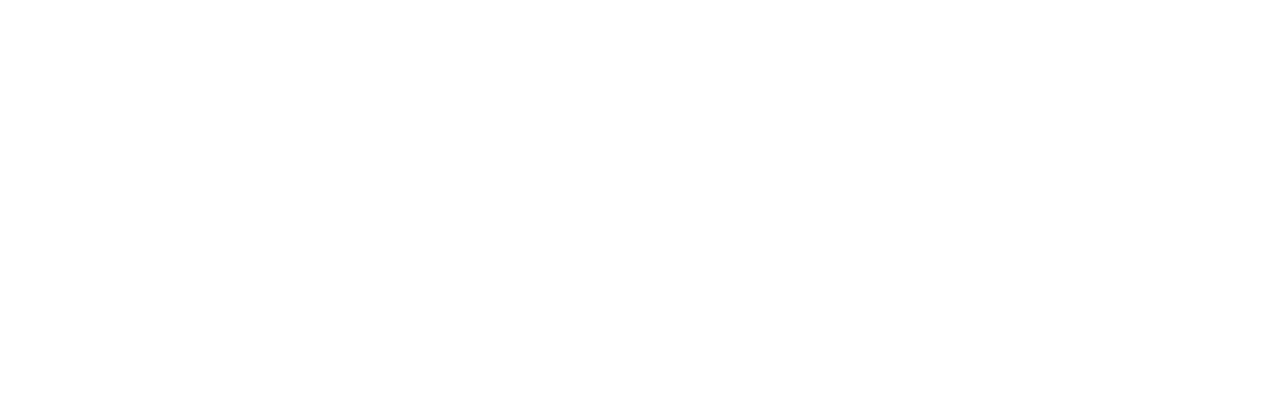
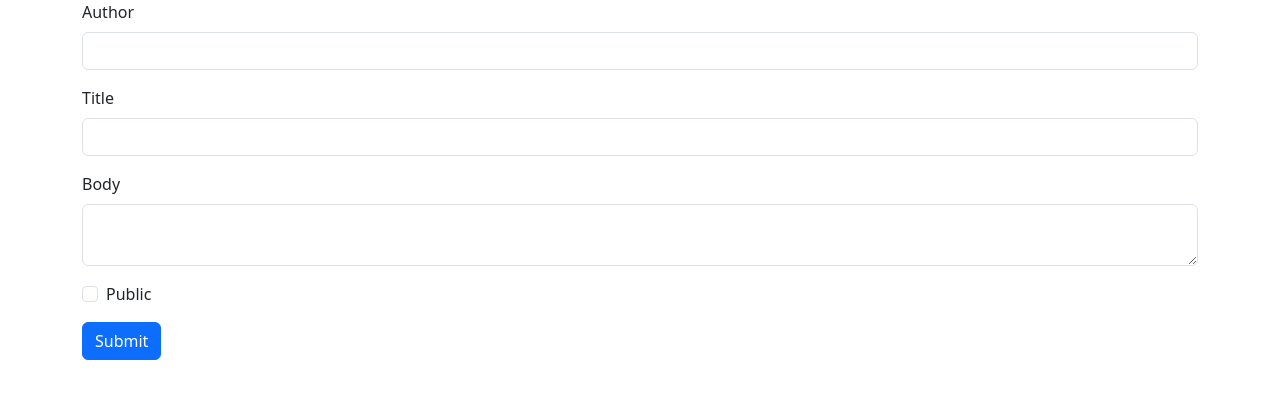
Before and after one commit to petraalpigiano/react-post-form, a React (Vite) app: page / in a window 1280 px wide. Shown: the top 398 px of the page. Built offline with nearby package versions, Linux system fonts and the light colour scheme.

Commit message:
add basic form

```diff
--- a/src/App.jsx
+++ b/src/App.jsx
@@ -1,2 +1,43 @@
 import axios from "axios";
-export default function App() {}
+export default function App() {
+  return (
+    <>
+      <form>
+        <div className="container">
+          <div className="mb-3">
+            <label htmlFor="author" className="form-label">
+              Author
+            </label>
+            <input
+              type="text"
+              className="form-control"
+              id="author"
+              aria-describedby="emailHelp"
+            />
+          </div>
+          <div className="mb-3">
+            <label htmlFor="title" className="form-label">
+              Title
+            </label>
+            <input type="text" className="form-control" id="title" />
+          </div>
+          <div className="mb-3">
+            <label htmlFor="body" className="form-label">
+              Body
+            </label>
+            <textarea className="form-control" id="body" />
+          </div>
+          <div className="mb-3 form-check">
+            <input type="checkbox" className="form-check-input" id="public" />
+            <label className="form-check-label" htmlFor="public">
+              Public
+            </label>
+          </div>
+          <button type="submit" className="btn btn-primary">
+            Submit
+          </button>
+        </div>
+      </form>
+    </>
+  );
+}
```
